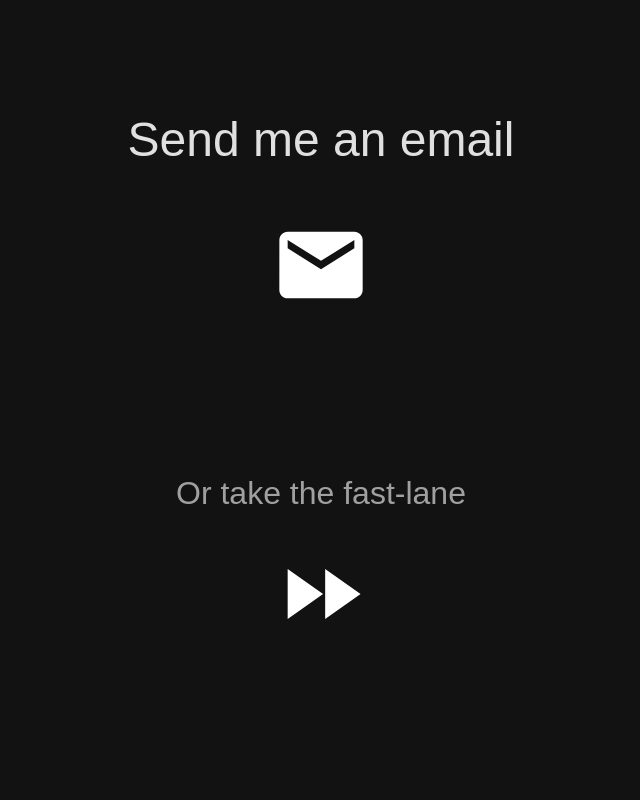
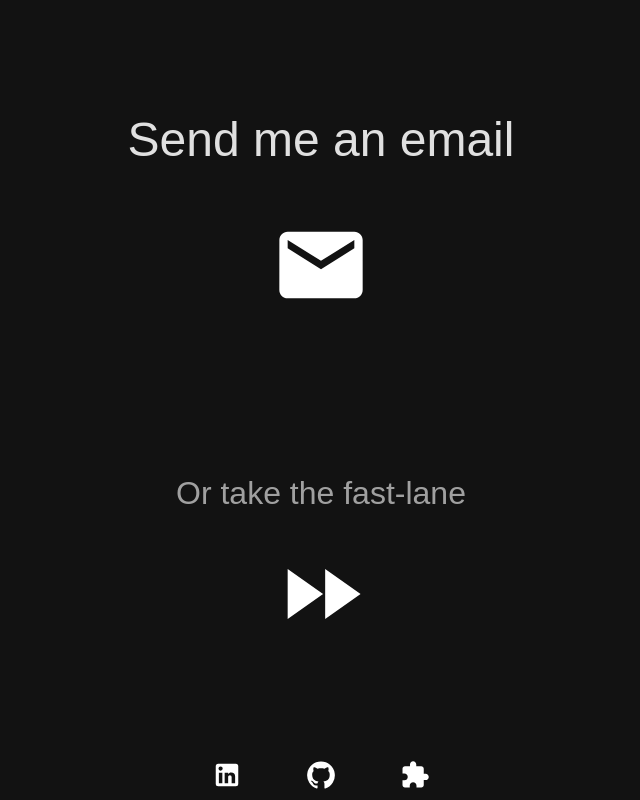
Before and after one commit to e-niram/e-niram.github.io, a React (Create React App) app: page /contact in a window 1280 px wide. Shown: the whole page, without its empty margins (319-959 px from the left). Built offline with nearby package versions, Linux system fonts and the light colour scheme.

Commit message:
Add Footer component

```diff
--- a/src/HomeText.tsx
+++ b/src/HomeText.tsx
@@ -1,13 +1,17 @@
-import * as React from 'react';
-import './HomeText.css';
+import * as React from "react";
+import Footer from "./components/Footer/Footer";
+import "./HomeText.css";
 
 export default function HomeText() {
-  return (
-    <div className="flexVerticalContainer">
-      <p className='textPrimary'>Hi, my name is</p>
-      <h1 className='textSecondary'>Esteban Marín</h1>
-      <h2 className='textDisabled'>I like to solve problems</h2>
-      <p className='textDisabled'>Lorem ipsum dolor sit amet, consectetur adipiscing elit.</p>
-    </div>
-  );
+	return (
+		<div className="flexVerticalContainer">
+			<p className="textPrimary">Hi, my name is</p>
+			<h1 className="textSecondary">Esteban Marín</h1>
+			<h2 className="textDisabled">I like to solve problems</h2>
+			<p className="textDisabled">
+				Lorem ipsum dolor sit amet, consectetur adipiscing elit.
+			</p>
+			<Footer />
+		</div>
+	);
 }
--- a/src/components/Contact/Contact.tsx
+++ b/src/components/Contact/Contact.tsx
@@ -1,6 +1,7 @@
 import * as React from "react";
 import MailIcon from "@mui/icons-material/Mail";
 import FastForwardIcon from "@mui/icons-material/FastForward";
+import Footer from "../Footer/Footer";
 import "./Contact.css";
 
 export default function Contact() {
@@ -17,6 +18,7 @@ export default function Contact() {
 				<p className="textSecondary">Or take the fast-lane</p>
 				<FastForwardIcon className="icon" />
 			</div>
+			<Footer />
 		</div>
 	);
 }
--- /dev/null
+++ b/src/components/Footer/Footer.css
@@ -0,0 +1,15 @@
+.footerContainer {
+	display: flex;
+	justify-content: center;
+	gap: 5%;
+	width: 100%;
+	position: fixed;
+	bottom: 0;
+	padding-bottom: 10px;
+}
+
+.footerIcon {
+	color: white;
+	height: 30px !important;
+	width: 30px !important;
+}
--- a/src/components/Footer/Footer.tsx
+++ b/src/components/Footer/Footer.tsx
@@ -1,15 +1,18 @@
 import * as React from "react";
 import GitHubIcon from "@mui/icons-material/GitHub";
 import ExtensionIcon from "@mui/icons-material/Extension";
+import LinkedInIcon from "@mui/icons-material/LinkedIn";
+import "./Footer.css";
 
 export default function Footer() {
 	const onMailClick = () => {
 		console.log("Sending mail...");
 	};
 	return (
-		<>
-			<GitHubIcon sx={{ color: "white" }} />
-			<ExtensionIcon sx={{ color: "white" }} />
-		</>
+		<div className="footerContainer">
+			<LinkedInIcon className="footerIcon" />
+			<GitHubIcon className="footerIcon" />
+			<ExtensionIcon className="footerIcon" />
+		</div>
 	);
 }
```
